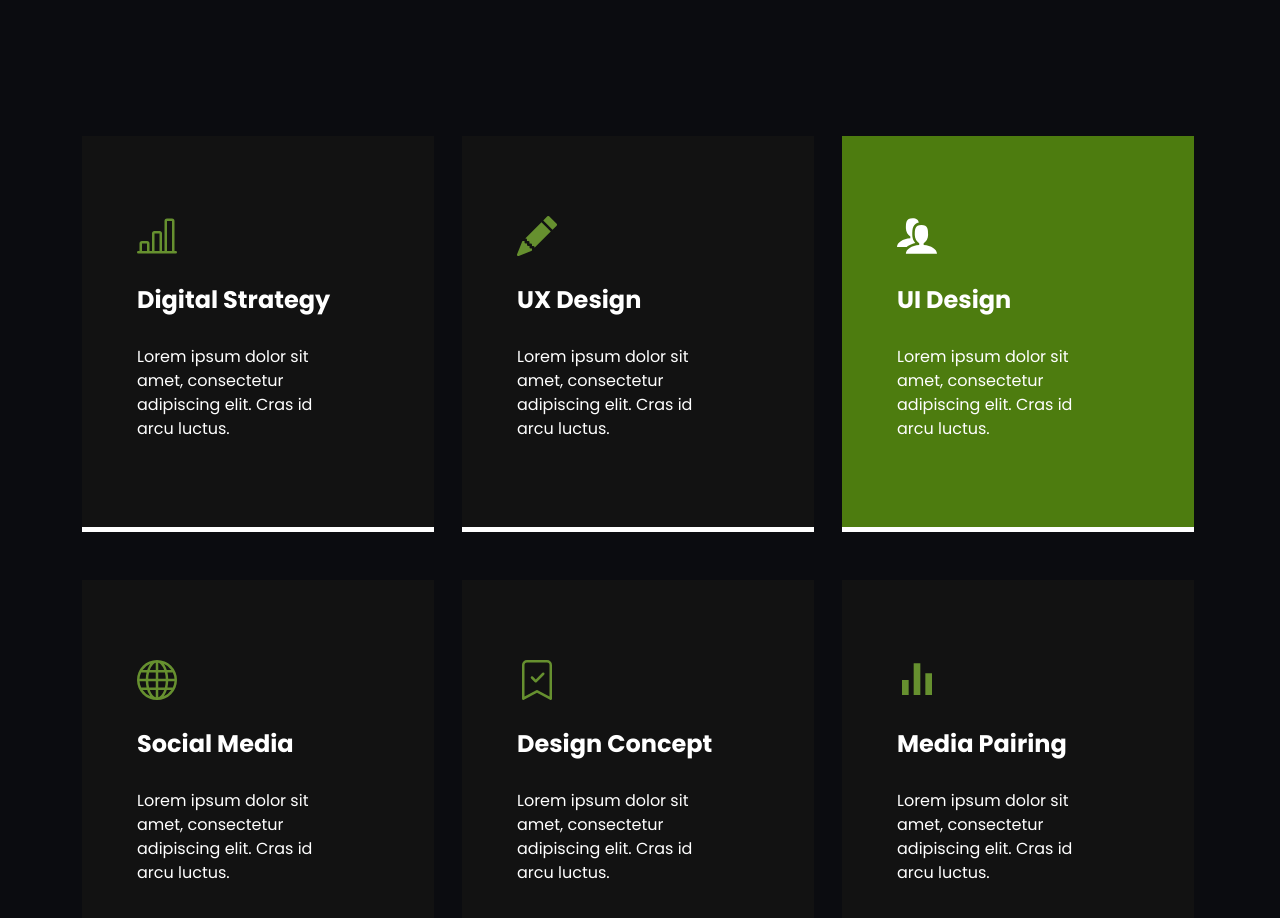
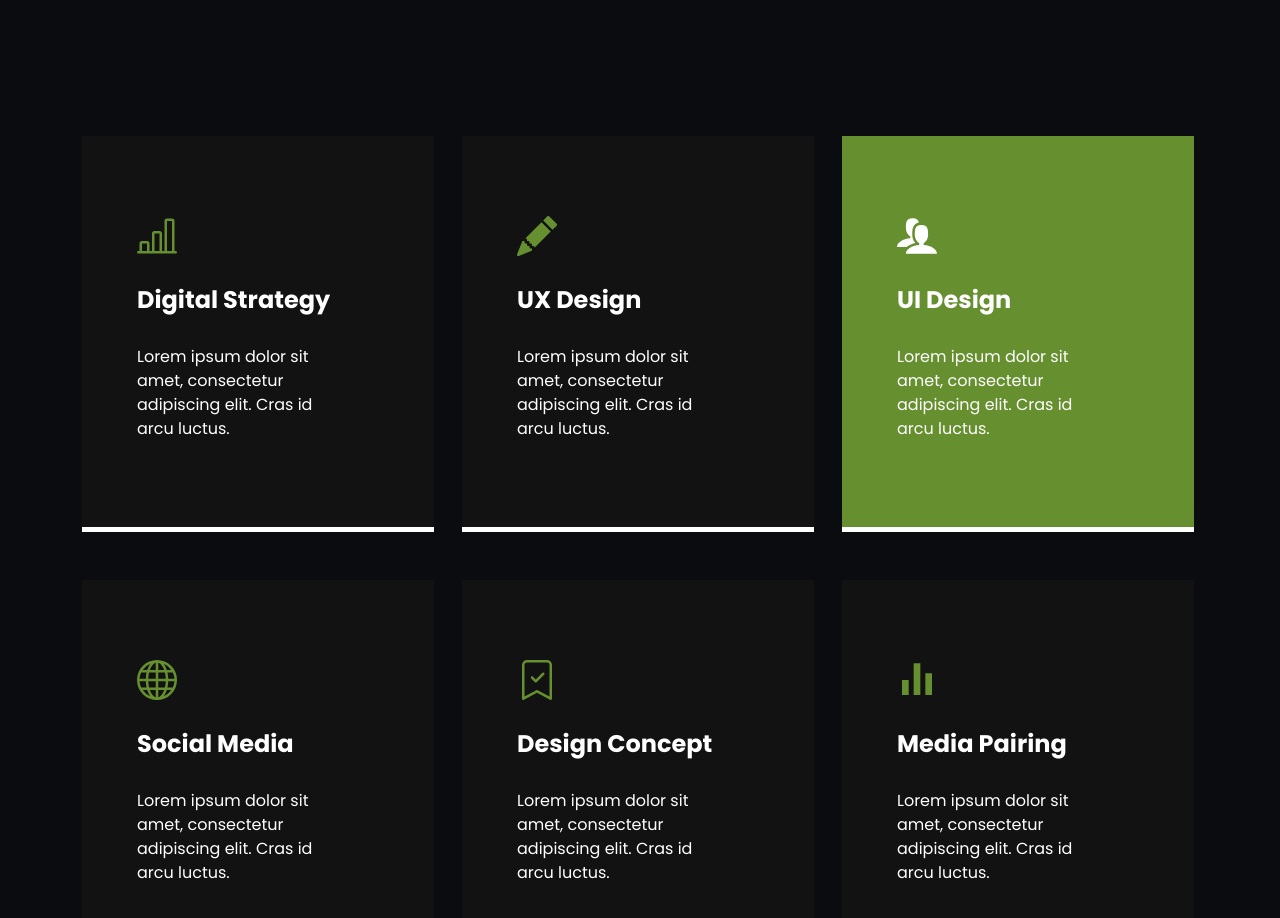
Before and after one commit to TabishAK/take4media_website_3, a React (Create React App) app: page / in a window 1280 px wide. Shown: the part 1520-2438 px from the top of the page. Built offline with nearby package versions, Linux system fonts and the light colour scheme.

Commit message:
Color Changed

```diff
--- a/src/components/cards/serviceCard/serviceCard.js
+++ b/src/components/cards/serviceCard/serviceCard.js
@@ -3,7 +3,7 @@ import "./serviceCard.scss";
 const ServiceCard = (props) => {
   return (
     <div
-      style={{ background: props.class ? "#4d7c0f" : "" }}
+      style={{ background: props.class ? "#66902f" : "" }}
       className="service-card"
     >
       {props.icon}
```
